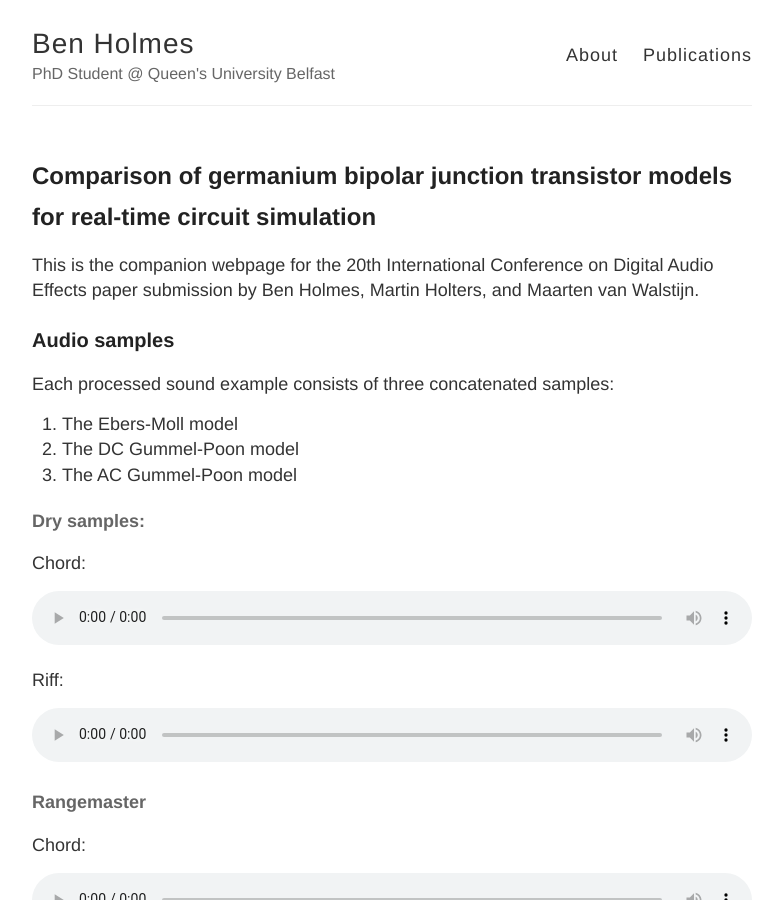
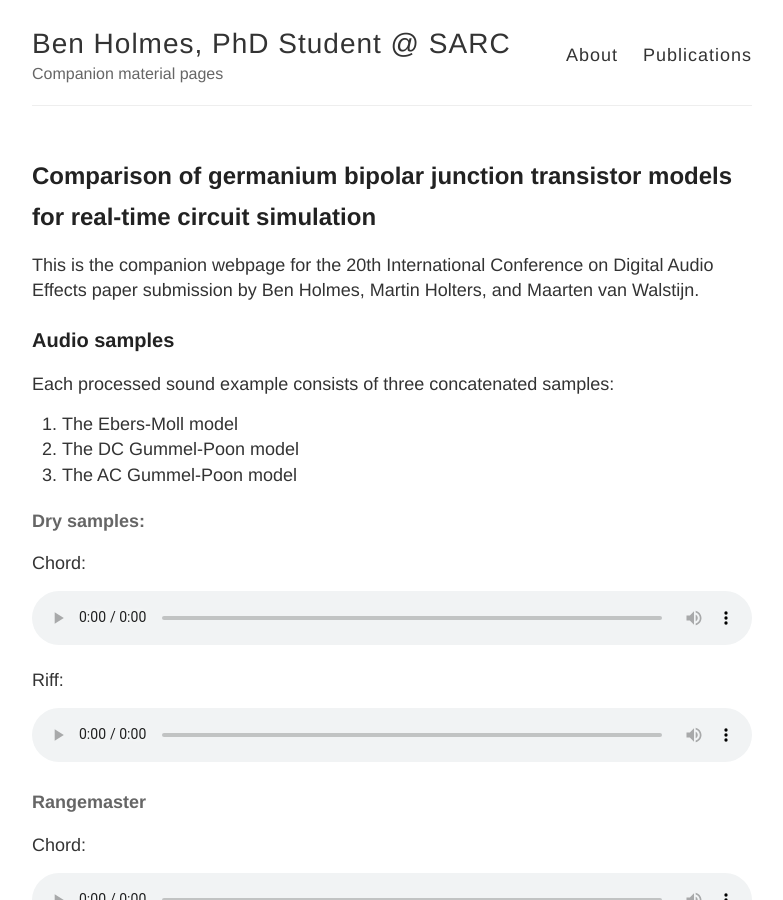
Before and after one commit to bholmesqub/DAFx17, a Jekyll site: the page built from index.md, in a window 1280 px wide and 900 px high. Shown: the whole window, without its empty margins (248-1031 px from the left). Built offline with Jekyll 4.4.1, drawn with Linux system fonts in a browser that asks for light colours.

Commit message:
Update config to match new base page

```diff
--- a/_config.yml
+++ b/_config.yml
@@ -3,13 +3,13 @@
 #
 
 # Name of your site (displayed in the header)
-name: Ben Holmes
+name: Ben Holmes, PhD Student @ SARC
 
 # Short bio or description (displayed in the header)
-description: PhD Student @ Queen's University Belfast
+description: Companion material pages
 
 # URL of your avatar or profile pic (you could use your GitHub profile pic)
-avatar: /images/tubelogo2.png
+avatar:
 
 #
 # Flags below are optional
@@ -26,16 +26,17 @@ footer-links:
   linkedin: bencholmes
   pinterest:
   rss: # just type anything here for a working RSS icon, make sure you set the "url" above!
-  twitter: benjamholmes
   stackoverflow: # your stackoverflow profile, e.g. "users/50476/bart-kiers"
   youtube: # channel/<your_long_string> or user/<user-name>
+  googleplus: # anything in your profile username that comes after plus.google.com/
+
 
 # Enter your Disqus shortname (not your username) to enable commenting on posts
 # You can find your shortname on the Settings page of your Disqus account
 disqus:
 
 # Enter your Google Analytics web tracking code (e.g. UA-2110908-2) to activate tracking
-google_analytics:
+google_analytics: UA-86954227-1
 
 # Your website URL (e.g. http://barryclark.github.io or http://www.barryclark.co)
 # Used for Sitemap.xml and your RSS feed
```
